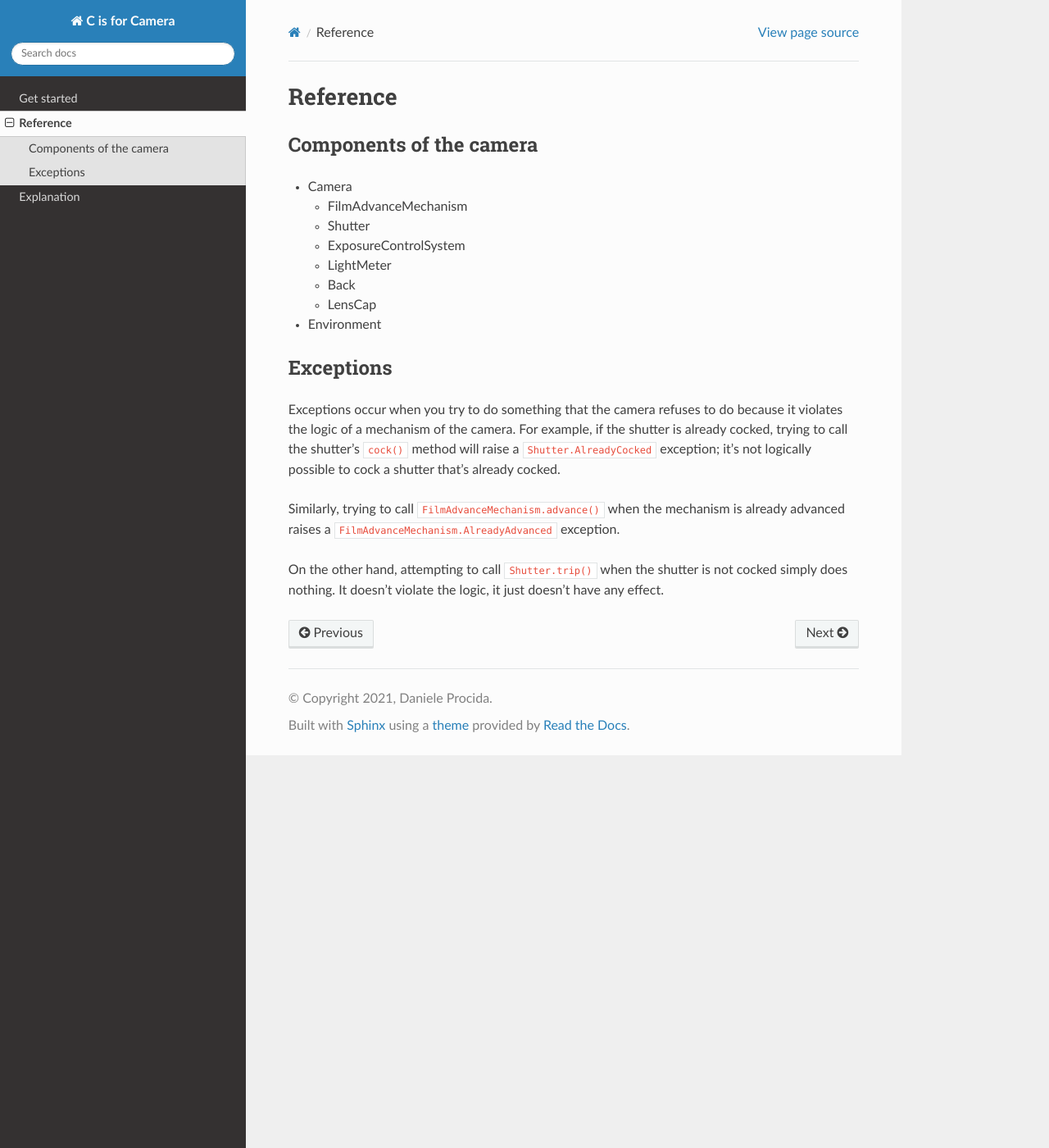
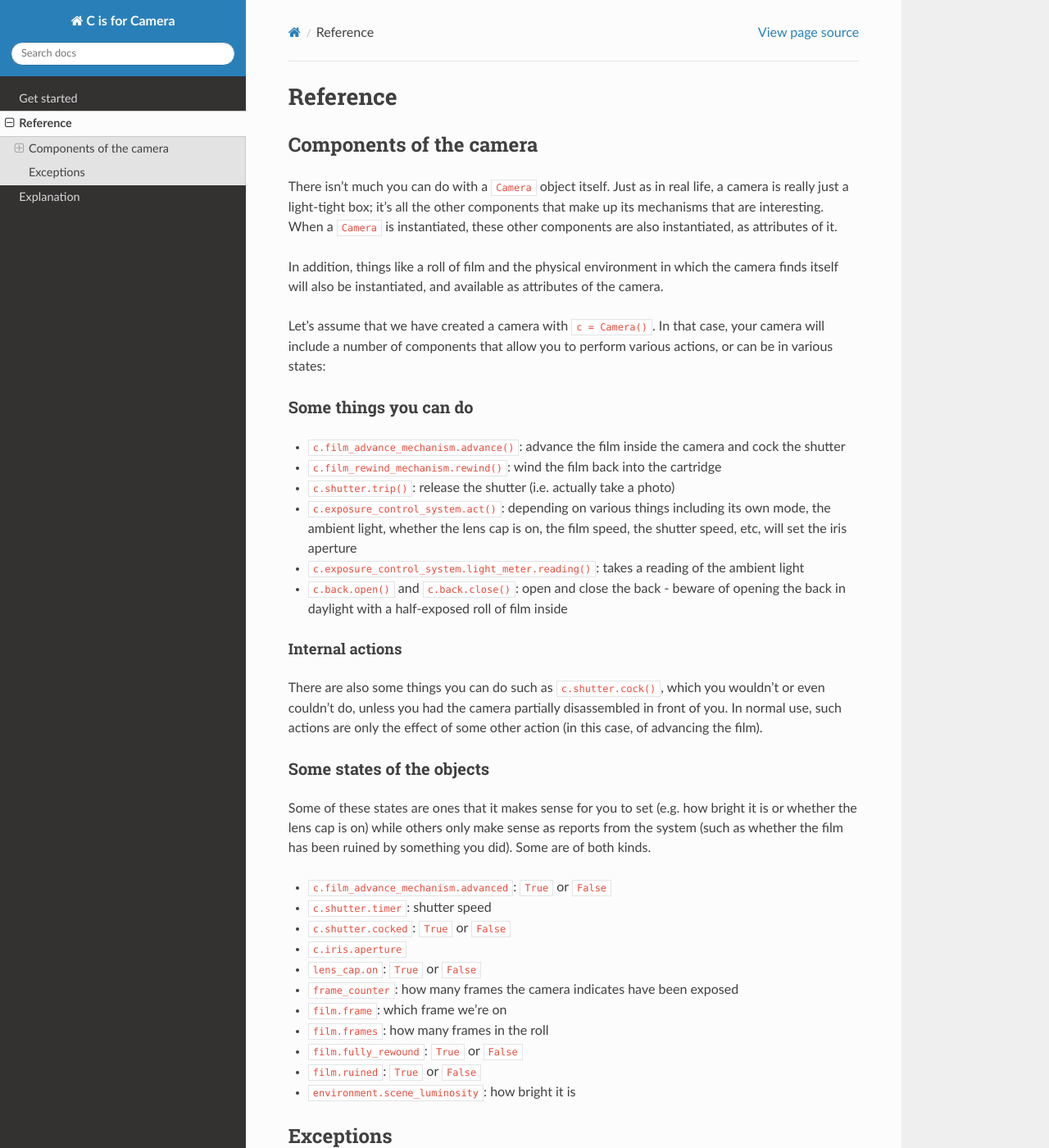
Before and after one commit to evildmp/C-is-for-Camera, a Sphinx documentation site: the page built from docs/reference.rst, in a window 1280 px wide and 1400 px high. Shown: the whole window at 82% size. Built offline with Sphinx 7.4.7 and the Read the Docs theme 2.0.0, drawn with Linux system fonts in a browser that asks for light colours.

Commit message:
Added more reference documentation

```diff
--- a/docs/reference.rst
+++ b/docs/reference.rst
@@ -1,23 +1,65 @@
+.. _reference:
+
 Reference
----------
+=========
 
 Components of the camera
-~~~~~~~~~~~~~~~~~~~~~~~~
+------------------------
 
-* Camera
+There isn't much you can do with a ``Camera`` object itself. Just as in real life, a camera is really just a
+light-tight box; it's all the other components that make up its mechanisms that are interesting. When a ``Camera`` is
+instantiated, these other components are also instantiated, as attributes of it.
 
-  * FilmAdvanceMechanism
-  * Shutter
-  * ExposureControlSystem
-  * LightMeter
-  * Back
-  * LensCap
+In addition, things like a roll of film and the physical environment in which the camera finds itself will also be
+instantiated, and available as attributes of the camera.
 
-* Environment
+Let's assume that we have created a camera with ``c = Camera()``. In that case, your camera will include a number of
+components that allow you to perform various actions, or can be in various states:
+
+
+Some things you can do
+~~~~~~~~~~~~~~~~~~~~~~
+
+* ``c.film_advance_mechanism.advance()``: advance the film inside the camera and cock the shutter
+* ``c.film_rewind_mechanism.rewind()``: wind the film back into the cartridge
+* ``c.shutter.trip()``: release the shutter (i.e. actually take a photo)
+* ``c.exposure_control_system.act()``: depending on various things including its own mode, the ambient light, whether
+  the lens cap is on, the film speed, the shutter speed, etc, will set the iris aperture
+* ``c.exposure_control_system.light_meter.reading()``: takes a reading of the ambient light
+* ``c.back.open()`` and ``c.back.close()``: open and close the back - beware of opening the back in daylight with a
+  half-exposed roll of film inside
+
+
+Internal actions
+^^^^^^^^^^^^^^^^
+
+There are also some things you can do such as ``c.shutter.cock()``, which you wouldn't or even couldn't do, unless you
+had the camera partially disassembled in front of you. In normal use, such actions are only the effect of some other
+action (in this case, of advancing the film).
+
+
+Some states of the objects
+~~~~~~~~~~~~~~~~~~~~~~~~~~
+
+Some of these states are ones that it makes sense for you to set (e.g. how bright it is or whether the lens cap is on)
+while others only make sense as reports from the system (such as whether the film has been ruined by something you did).
+Some are of both kinds.
+
+* ``c.film_advance_mechanism.advanced``: ``True`` or ``False``
+* ``c.shutter.timer``: shutter speed
+* ``c.shutter.cocked``: ``True`` or ``False``
+* ``c.iris.aperture``
+* ``lens_cap.on``: ``True`` or ``False``
+* ``frame_counter``: how many frames the camera indicates have been exposed
+* ``film.frame``: which frame we're on
+* ``film.frames``: how many frames in the roll
+* ``film.fully_rewound``: ``True`` or ``False``
+* ``film.ruined``: ``True`` or ``False``
+* ``environment.scene_luminosity``: how bright it is
 
 
 Exceptions
-~~~~~~~~~~
+----------
 
 Exceptions occur when you try to do something that the camera refuses to do because it violates the logic of a mechanism
 of the camera. For example, if the shutter is already cocked, trying to call the shutter's ``cock()`` method will raise
```
Also changed, not shown: docs/get-started.rst (+36 -2 lines).
